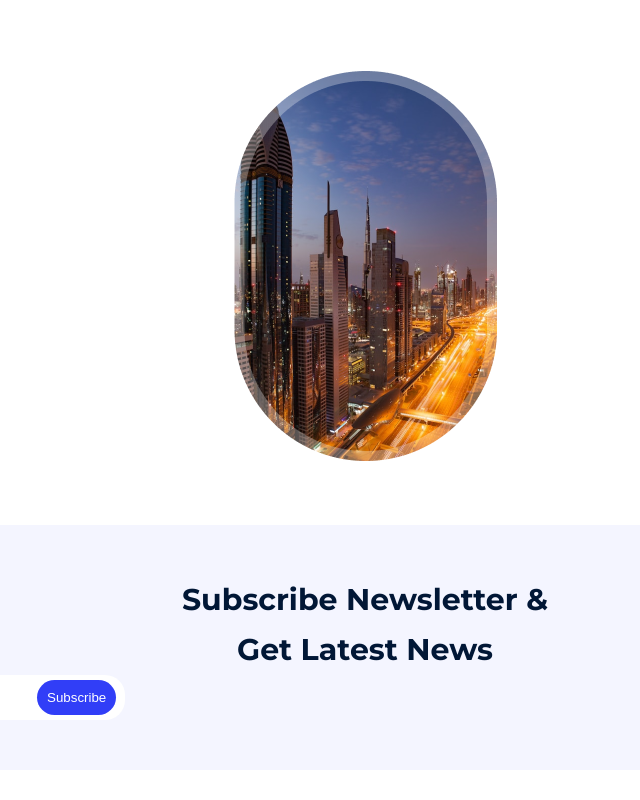
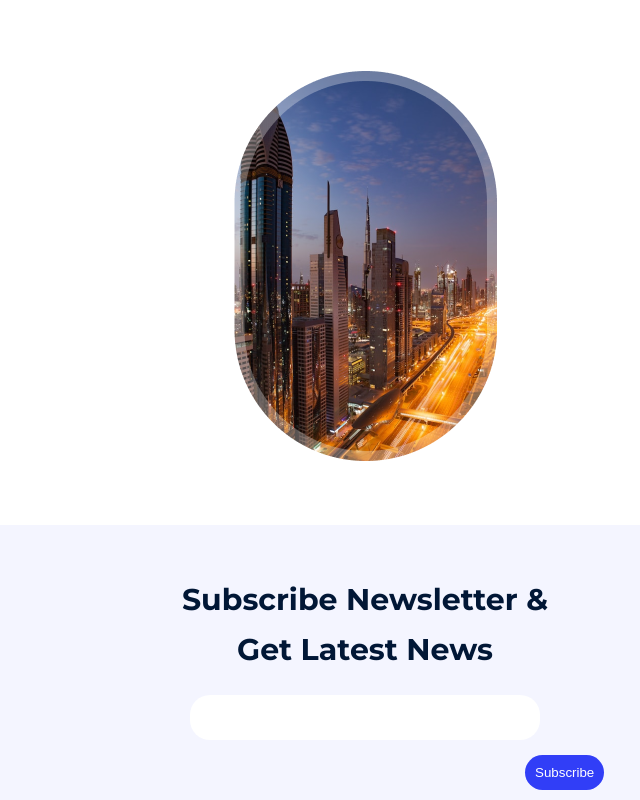
Before and after one commit to DevOlagboye/Aviation-Landpage, a React (Create React App) app: page / in a window 1280 px wide. Shown: the part 4922-5722 px from the top of the page, without its empty margins (275-915 px from the left). Before the commit the page ends 5692 px from the top, so only its background shows below. Built offline with nearby package versions, Linux system fonts and the light colour scheme.

Commit message:
Need to work on the button and the form

```diff
--- a/src/Components/Newsletter/Newsletter.css
+++ b/src/Components/Newsletter/Newsletter.css
@@ -17,12 +17,14 @@
     border: none;
     border-radius: 20px;
     position: relative;
+    display: block;
+    margin: 20px auto 10px auto;
 }
 
 .newsletter-container button {
     position: absolute;
     margin-top: 5px;
-    left: 312px;
+    left: 800px;
     padding: 10px;
     border: none;
     border-radius: 20px;
```
